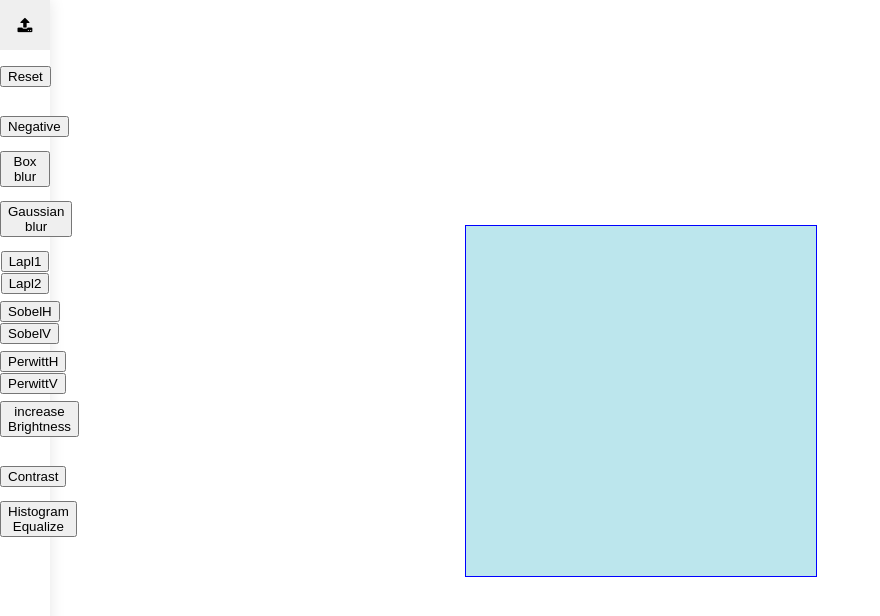
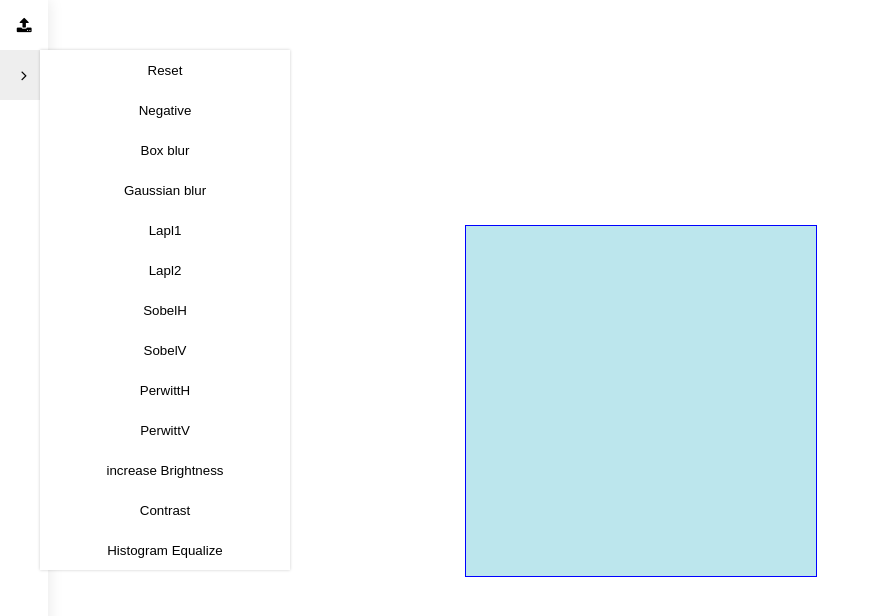
Before and after one commit to megashrieks/image-editor, a React (Create React App) app: page / in a window 1280 px wide. Shown: the top 616 px of the page, without its empty margins (0-880 px from the left). Built offline with nearby package versions, Linux system fonts and the light colour scheme.

Commit message:
Added dropdown for all the functions and added resizing the cursor

```diff
--- a/src/components/Control/index.js
+++ b/src/components/Control/index.js
@@ -13,27 +13,41 @@ import Contrast from "../Contrast";
 import HistogramEqualization from "../HistogramEqualization";
 
 export default class Control extends Component {
+	state = {
+		open: true
+	};
+	toggleDropdown = () => {
+		this.setState(prevState => ({
+			open: !prevState.open
+		}));
+	};
 	render() {
 		let list = [
-			<ImageUpload />,
-			<ImageReset />,
-			<ImageNegate />,
-			<ImageBlur />,
-			<GaussianBlur />,
-			<LaplacianFilter />,
-			<SobelFilter />,
-			<PerwittFilter />,
-			<Brightness />,
-			<Contrast />,
-			<HistogramEqualization />
+			<ImageReset key={1} />,
+			<ImageNegate key={2} />,
+			<ImageBlur key={3} />,
+			<GaussianBlur key={4} />,
+			<LaplacianFilter key={5} />,
+			<SobelFilter key={6} />,
+			<PerwittFilter key={7} />,
+			<Brightness key={8} />,
+			<Contrast key={9} />,
+			<HistogramEqualization key={10} />
 		];
 		return (
 			<div className="sidebar">
-				{list.map((element, index) => (
-					<div className="list" key={index}>
-						{element}
+				<ImageUpload />
+				<div className="dropdown">
+					<div
+						className="dropdown-label"
+						onClick={this.toggleDropdown}
+					>
+						<i className="fa fa-angle-right" />
 					</div>
-				))}
+					{this.state.open && (
+						<div className="dropdown-content">{list}</div>
+					)}
+				</div>
 			</div>
 		);
 	}
--- a/src/components/Control/style.css
+++ b/src/components/Control/style.css
@@ -3,6 +3,43 @@
 	height: 100%;
 	box-shadow: 0 0 15px rgba(0, 0, 0, 0.1);
 	text-align: center;
+	z-index: 4;
+}
+.dropdown {
+	display: inline-block;
+	position: relative;
+	width: 100%;
+	line-height: 50px;
+}
+.dropdown .dropdown-label {
+	width: 100%;
+	line-height: 50px;
+	background: #eee;
+	cursor: pointer;
+}
+.dropdown-content {
+	top: 0px;
+	left: 40px;
+	position: absolute;
+	width: 250px;
+	height: auto;
+	background: #fff;
+	box-shadow: 0 0 3px rgba(0, 0, 0, 0.2);
+	z-index: 4;
+}
+.dropdown-content button {
+	width: 100%;
+	display: block;
+	background: transparent;
+	height: 40px;
+	line-height: 40px;
+	border: 0;
+	cursor: pointer;
+	outline: none;
+}
+.dropdown-content button:focus,
+.dropdown-content button:hover {
+	background: #eee;
 }
 .list {
 	width: 100%;
@@ -16,7 +53,8 @@
 }
 .file-upload {
 	width: 100%;
-	height: 100%;
+	height: 50px;
+	line-height: 50px;
 	cursor: pointer;
 	display: block;
 	position: relative;
--- a/src/components/context/CanvasContext/index.js
+++ b/src/components/context/CanvasContext/index.js
@@ -12,6 +12,23 @@ export class CanvasContextProvider extends Component {
 		},
 		size: 350
 	};
+	componentDidMount() {
+		window.addEventListener("wheel", this.handleCursorSize);
+	}
+
+	componentWillUnmount() {
+		window.removeEventListener("wheel", this.handleCursorSize);
+	}
+
+	handleCursorSize = e => {
+		this.setState(prev => ({
+			size: Math.max(
+				Math.min(prev.size + 15 * ((e.deltaY < 0) * 2 - 1), 1000),
+				0
+			)
+		}));
+	};
+
 	getDimensions = () => {
 		if (!this.canvas)
 			return {
@@ -90,7 +107,7 @@ export class CanvasContextProvider extends Component {
 	};
 	getOriginalImage = () => {
 		return this.currentImage;
-	}
+	};
 	render() {
 		return (
 			<CanvasContext.Provider
```
Also changed, not shown: src/index.js (+6 -6 lines).
